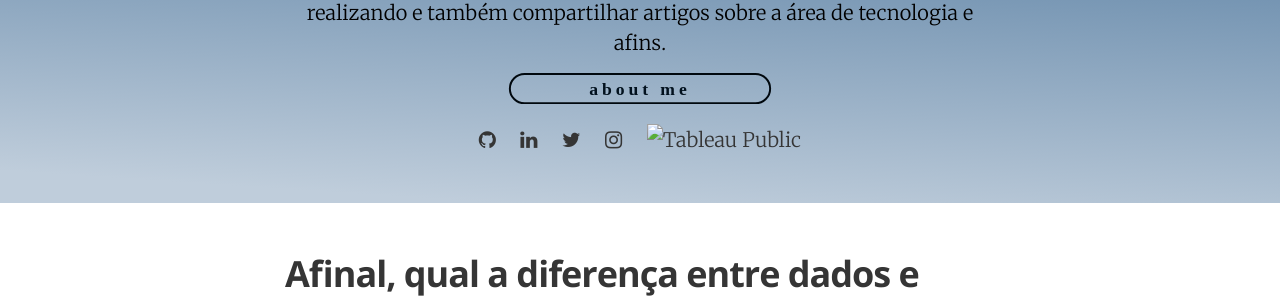
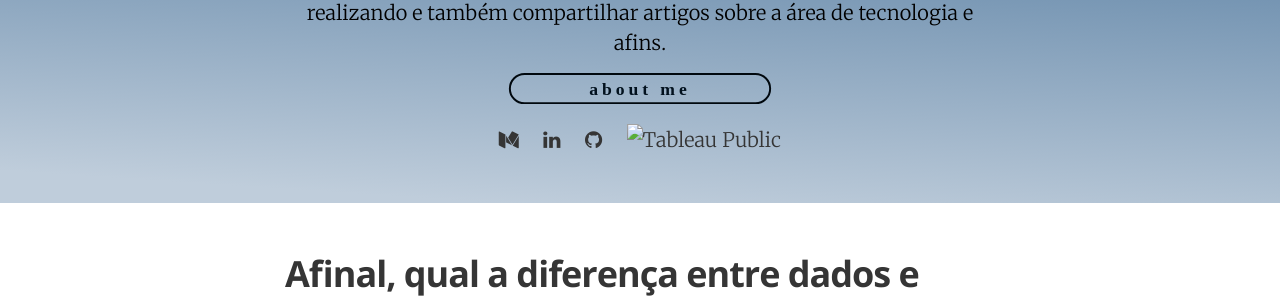
Before and after one commit to melzilucas/melzilucas.github.io, a Jekyll site: the page built from index.html, in a window 1280 px wide. Shown: the part 157-455 px from the top of the page. Built offline with Jekyll 4.4.1, drawn with Linux system fonts in a browser that asks for light colours; the list of posts is cut into pages by our own code.

Commit message:
Add icon medium

```diff
--- a/index.html
+++ b/index.html
@@ -25,14 +25,12 @@ about: 'about.html'
         </div>
 
             <div class="social">
+                <a class="fa fa-medium" href="https://medium.com/@lucas.melzi" target="_blank" alt="medium"></a>
+                <a class="fa fa-linkedin" href="https://www.linkedin.com/in/lucas-eduardo-melzi/" target="_blank"></a>
                 <a class="fa fa-github" href="https://github.com/melzilucas/" target="_blank"></a>
-                <a class="fa fa-linkedin" href="https://www.linkedin.com/in/lucas-eduardo-melzi/" target="_blank"></a>
-                <a class="fa fa-twitter" href="https://twitter.com/LucasMelzi" target="_blank"></a>
-                <a class="fa fa-instagram" href="https://www.instagram.com/melzilucas/" target="_blank"></a>
-                <!--<a class="fa fa-facebook" href="https://www.facebook.com/lucas.melzi/" target="_blank"></a>-->
                 <a  href="https://public.tableau.com/app/profile/lucas.eduardo.melzi" target="_blank">
                     <img alt="Tableau Public" src="/assets/images/tableau-favicon.ico" width="20" height="20">
-                </a>
+                 </a>
             </div>
     </div>
     <a class="scroll-down icon-arrow-left" href="#content" data-offset="-45"><span class="hidden">Scroll Down</span></a>
@@ -75,14 +73,13 @@ about: 'about.html'
     {% include pagination.html %}
     <div class ="post">
         <div class="social">
+            <a class="fa fa-medium" href="https://medium.com/@lucas.melzi" target="_blank" alt="medium"></a>
+            <a class="fa fa-linkedin" href="https://www.linkedin.com/in/lucas-eduardo-melzi/" target="_blank"></a>
             <a class="fa fa-github" href="https://github.com/melzilucas/" target="_blank"></a>
-            <a class="fa fa-linkedin" href="https://www.linkedin.com/in/lucas-eduardo-melzi/" target="_blank"></a>
-            <a class="fa fa-twitter" href="https://twitter.com/LucasMelzi" target="_blank"></a>
-            <a class="fa fa-instagram" href="https://www.instagram.com/melzilucas/" target="_blank"></a>
-            <!--<a class="fa fa-facebook" href="https://www.facebook.com/lucas.melzi/" target="_blank"></a>-->
             <a  href="https://public.tableau.com/app/profile/lucas.eduardo.melzi" target="_blank">
                 <img alt="Tableau Public" src="/assets/images/tableau-favicon.ico" width="20" height="20">
-            </a>
+             </a>
+        </div>
         </div>
     </div>
 
```
Also changed, not shown: _layouts/post.html (+2 -5 lines), about.md (+6 -9 lines).
